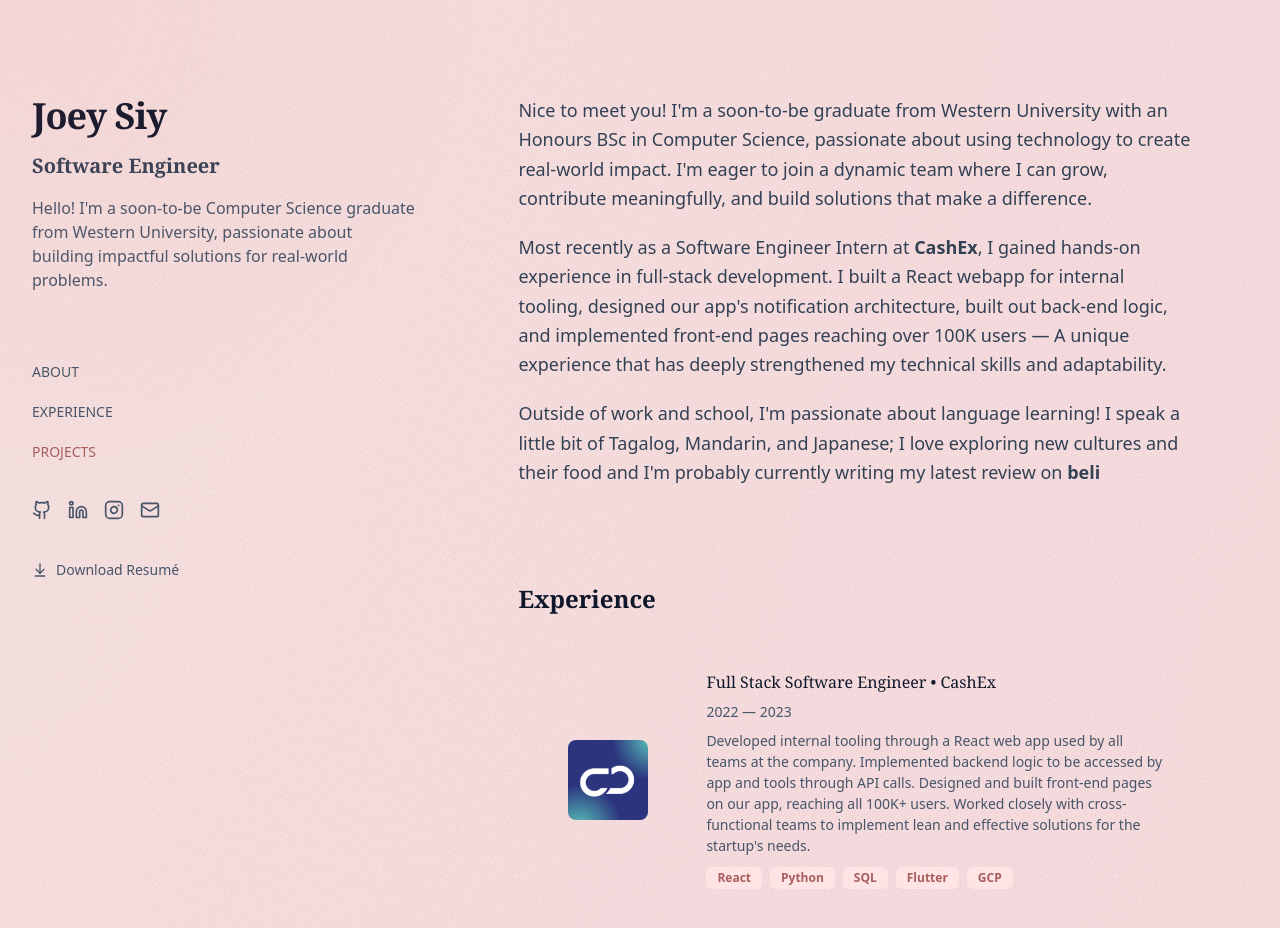
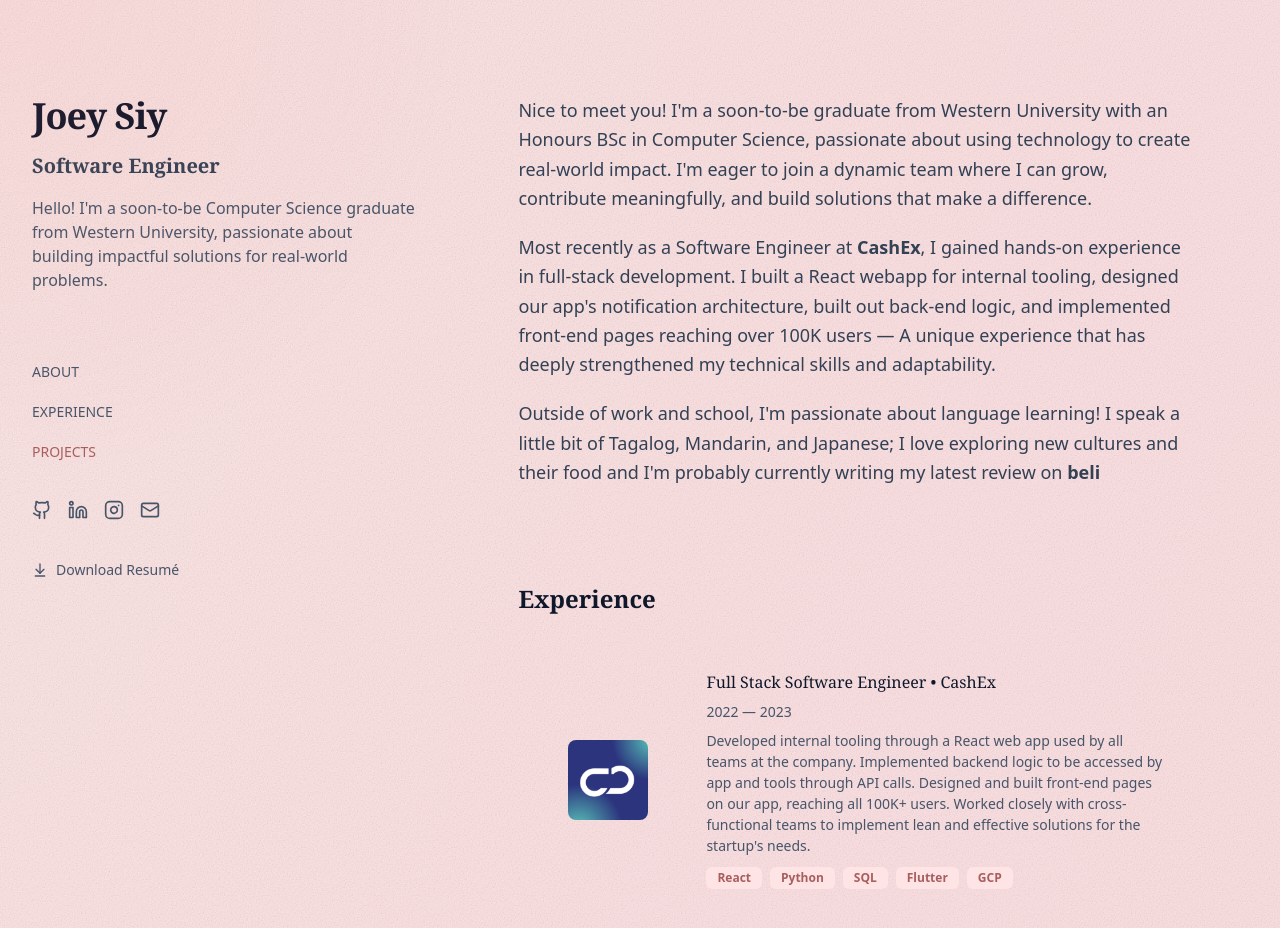
Before and after one commit to jsiy/portfolio, a Next.js app: page / in a window 1280 px wide. Shown: the top 928 px of the page. Built offline with nearby package versions, Linux system fonts and the light colour scheme.

Commit message:
updated about

```diff
--- a/src/components/about.tsx
+++ b/src/components/about.tsx
@@ -8,7 +8,7 @@
         Nice to meet you! I&apos;m a soon-to-be graduate from Western University with an Honours BSc in Computer Science, passionate about using technology to create real-world impact. I&apos;m eager to join a dynamic team where I can grow, contribute meaningfully, and build solutions that make a difference.
       </p>
       <p className="text-lg leading-relaxed text-slate-700 mt-5">
-        Most recently as a Software Engineer Intern at{' '}
+        Most recently as a Software Engineer at{' '}
         <Link href="https://www.cashex.app/" target="_blank" className="font-semibold hover:text-[#A95E5E] inline-flex items-center">
           CashEx
         </Link>
```
